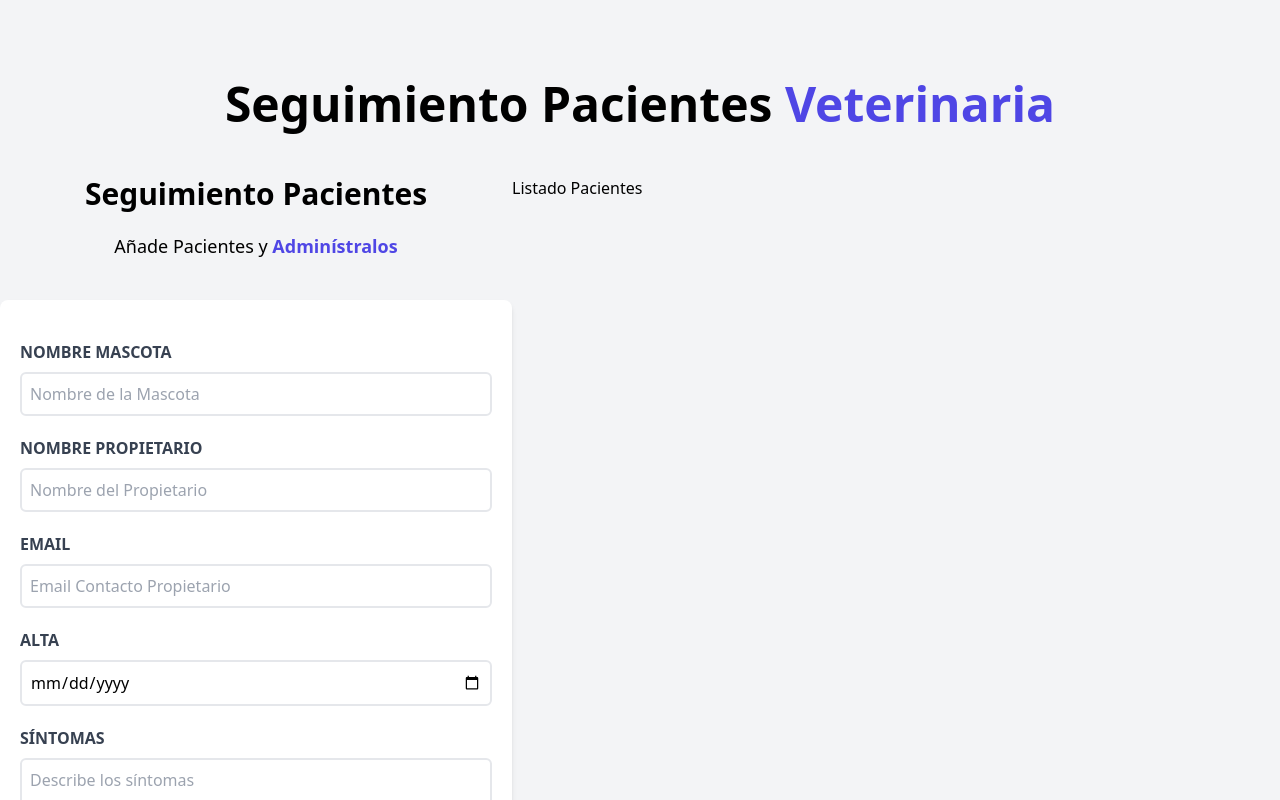
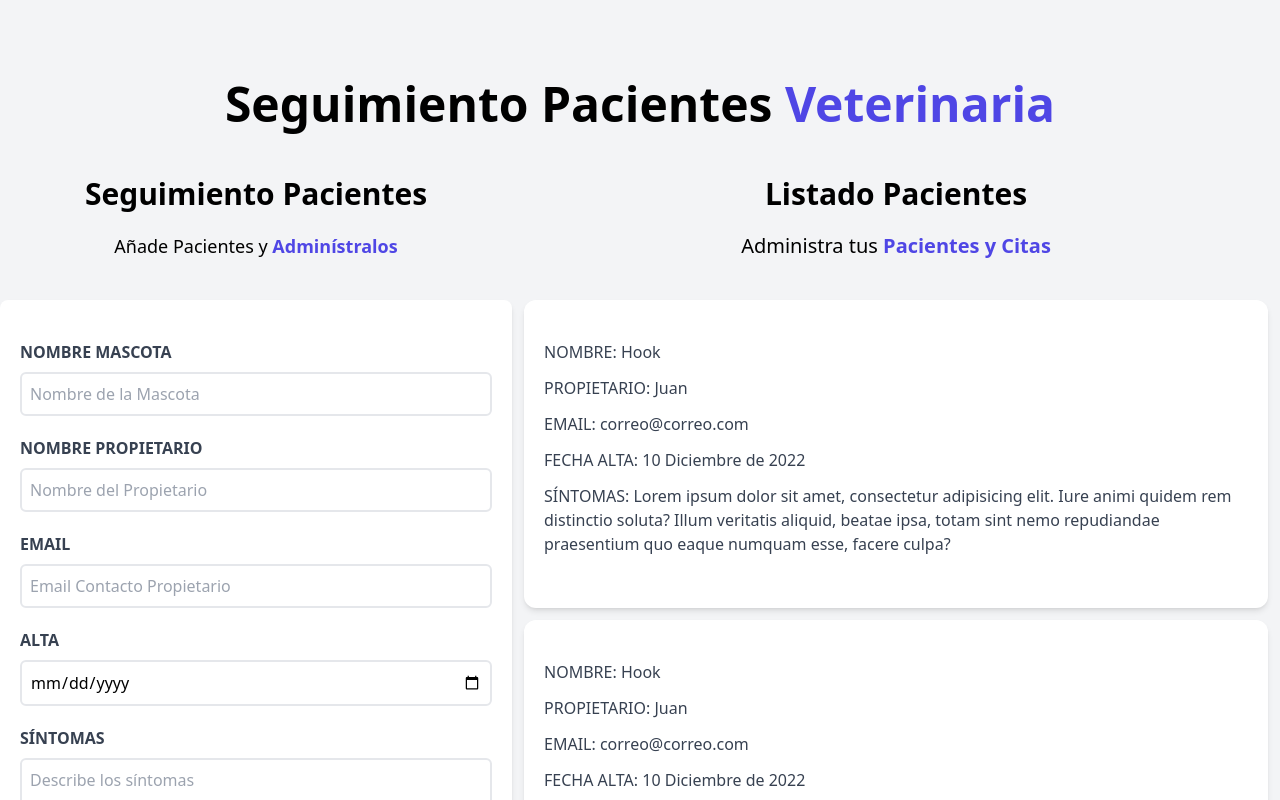
Before and after one commit to Zeligoland/citas-react, a React (Vite) app: page / in a window 1280 px wide. Shown: the top 800 px of the page. Built offline with nearby package versions, Linux system fonts and the light colour scheme.

Commit message:
Agregando el listado de pacientes

```diff
--- a/src/components/ListadoPacientes.jsx
+++ b/src/components/ListadoPacientes.jsx
@@ -1,9 +1,24 @@
+import Paciente from "./Paciente"
+
+
 const ListadoPacientes = () => {
   return (
-    <div className="w-1/2 lg:w-3/5">
-      <h2>Listado Pacientes</h2>
+    <div className='md:w-1/2 lg:w-3/5 md:h-screen overflow-y-scroll'>
+      <h2 className='font-black text-3xl text-center'>Listado Pacientes</h2>
+      <p className='text-xl mt-5 mb-10 text-center'>
+        Administra tus {''}
+        <span className='text-indigo-600 font-bold text-xl'>
+          Pacientes y Citas
+        </span>
+      </p>
+
+    <Paciente />
+    <Paciente />
+    <Paciente />
+    <Paciente />
+
     </div>
-  )
-}
+  );
+};
 
-export default ListadoPacientes
+export default ListadoPacientes;
--- /dev/null
+++ b/src/components/Paciente.jsx
@@ -0,0 +1,37 @@
+const Paciente = () => {
+  return (
+    <div className='m-3 bg-white shadow-md px-5 py-10 rounded-xl'>
+      <p className='Font-bold mb-3 text-gray-700 uppercase'>
+        Nombre: {''}
+        <span className='font-normal normal-case'>Hook</span>
+      </p>
+
+      <p className='Font-bold mb-3 text-gray-700 uppercase'>
+        Propietario: {''}
+        <span className='font-normal normal-case'>Juan</span>
+      </p>
+
+      <p className='Font-bold mb-3 text-gray-700 uppercase'>
+        Email: {''}
+        <span className='font-normal normal-case'>correo@correo.com</span>
+      </p>
+
+      <p className='Font-bold mb-3 text-gray-700 uppercase'>
+        Fecha Alta: {''}
+        <span className='font-normal normal-case'>10 Diciembre de 2022</span>
+      </p>
+
+      <p className='Font-bold mb-3 text-gray-700 uppercase'>
+        Síntomas: {''}
+        <span className='font-normal normal-case'>
+          Lorem ipsum dolor sit amet, consectetur adipisicing elit. Iure animi
+          quidem rem distinctio soluta? Illum veritatis aliquid, beatae ipsa,
+          totam sint nemo repudiandae praesentium quo eaque numquam esse, facere
+          culpa?
+        </span>
+      </p>
+    </div>
+  );
+};
+
+export default Paciente;
```
